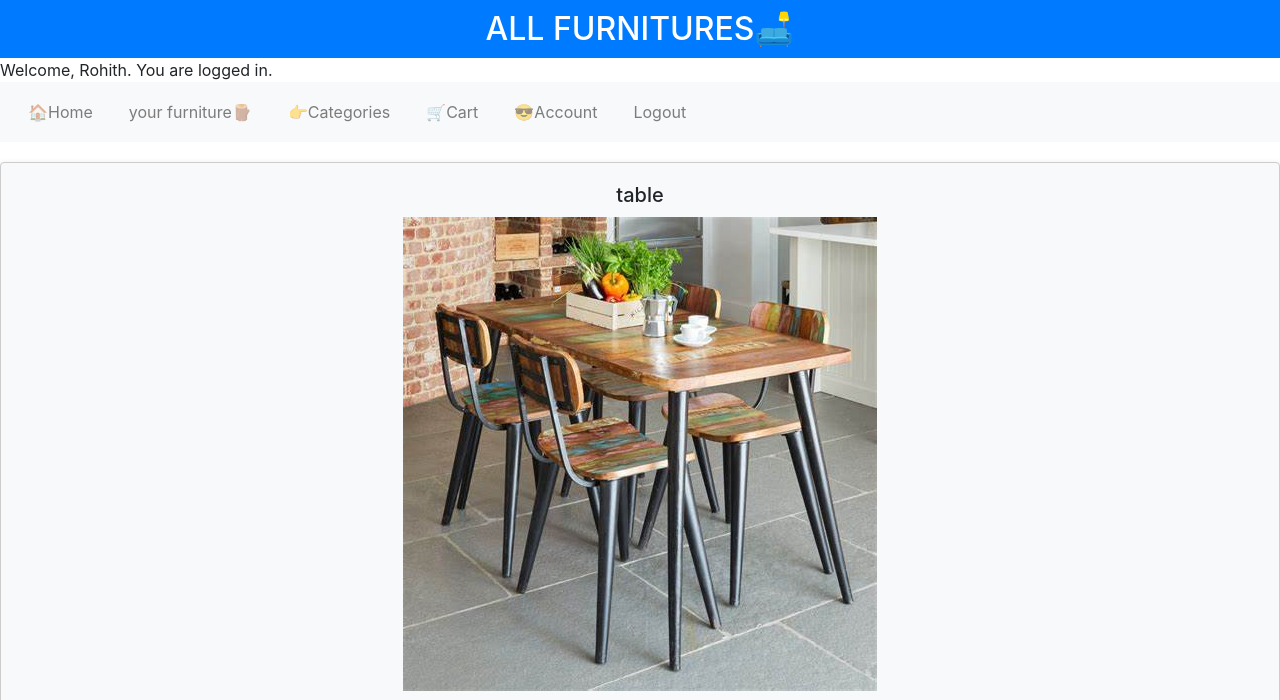
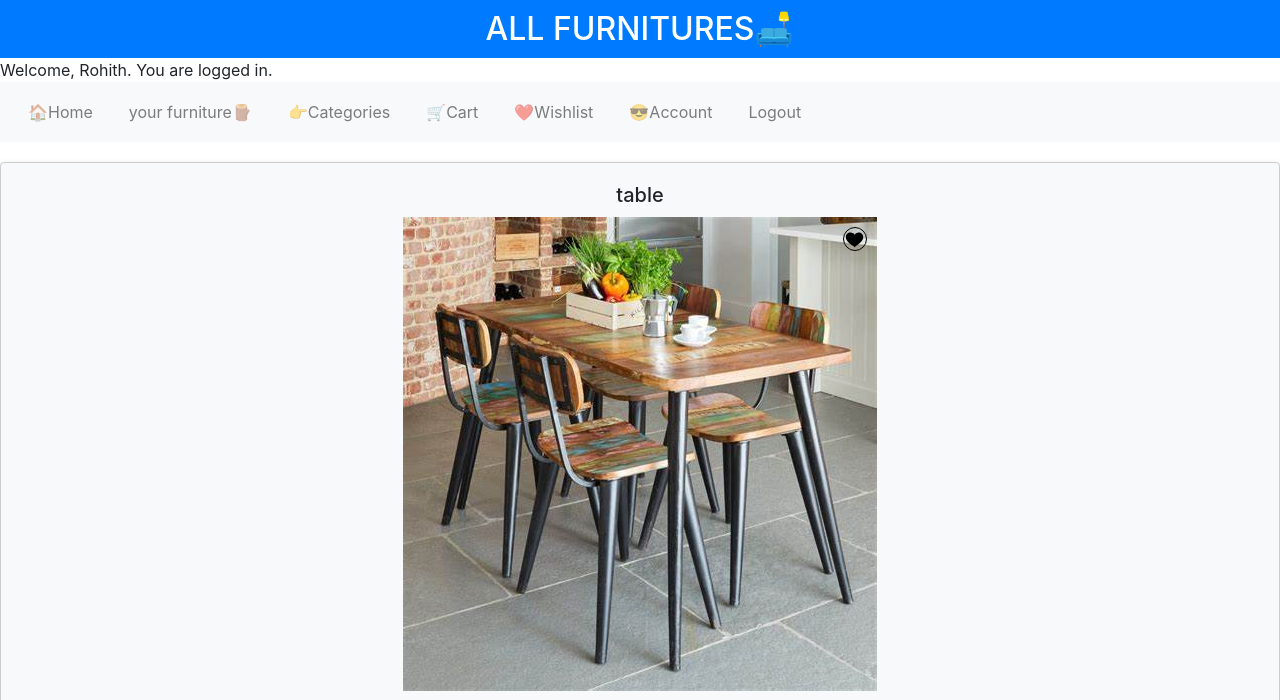
Before and after one commit to rohith22e5/materialsfound, a Django app: page /furniture/6 in a window 1280 px wide. Shown: the top 700 px of the page. Run offline with Django 4.2, Linux system fonts and the light colour scheme; a user stored in the database is signed in; data comes from the database, SQL or seed files in the repository; both versions use the stored data as it was after the commit; some libraries are stand-ins or nearby versions.

Commit message:
wishlist done

```diff
--- a/allfurnitures/models.py
+++ b/allfurnitures/models.py
@@ -3,7 +3,7 @@ from django.contrib.auth.models import AbstractUser
 # Create your models here.
 
 class User(AbstractUser):
-    pass
+    wishlist = models.ManyToManyField("Furniture", blank=True, related_name="wishlists")
 
 class Furniture(models.Model):
     name = models.CharField(max_length=64)
--- a/allfurnitures/static/allfurnitures/furniture.css
+++ b/allfurnitures/static/allfurnitures/furniture.css
@@ -183,4 +183,24 @@ h2 {
     background-color: #FF4500;
 }
 
+/* wishlist.css */
+/* Style the wishlist icon */
+#wishlist {
+    position: absolute;
+    top: 10px; /* Adjust the top position as needed */
+    right: 10px; /* Adjust the right position as needed */
+    z-index: 2; /* Ensure the icon is above the image */
+    width: 24px; /* Adjust the width of the icon */
+    height: 24px; /* Adjust the height of the icon */
+    cursor: pointer;
+    border-radius: 50%;
+    transition: background-color 0.3s;
+    border: black solid 1px;
+}
+
+/* Adjust the container's position to accommodate the icon */
+.image-container {
+    position: relative;
+}
+
 /* Add additional styles as needed for your specific design */
--- a/allfurnitures/static/allfurnitures/furniture.js
+++ b/allfurnitures/static/allfurnitures/furniture.js
@@ -96,6 +96,31 @@ document.addEventListener('DOMContentLoaded', function() {
         });
         };
     };
+    const wishlister=document.getElementById('wishlist');
+    wishlister.addEventListener('click', function() {
+        console.log('wishlist button clicked');
+
+        fetch('/wishlist', {
+            method: 'POST',
+            headers: {
+                "Content-Type": "application/json",
+                "X-CSRFToken": getCookie("csrftoken")
+            },
+            body: JSON.stringify({
+                id: element.dataset.id,
+            })
+        }).then(response => response.json()).then(result => {
+            console.log(result);
+            alert(result.message);
+            if (result.message === 'Added to wishlist') {
+                document.getElementById('wishlist').style.fill='red';
+            } else {
+                document.getElementById('wishlist').style.fill='black';
+            }
+        }).catch(error => {
+            console.log('Error:', error);
+        });
+    });
 });
 
 
--- a/allfurnitures/templates/allfurnitures/cart.html
+++ b/allfurnitures/templates/allfurnitures/cart.html
@@ -10,9 +10,9 @@
         <span>
             <img src="{{ cart.furniture.image.url }}" alt="{{ cart.furniture.name }}">
         </span>
-        <p>{{ cart.furniture.price }}</p>
-        <p>{{ cart.furniture.user }}</p>
-        <p>{{ cart.furniture.rating }}</p>
+        <p>Price: ₹{{ cart.furniture.price }}</p>
+        <p>Created by: {{ cart.furniture.user }}</p>
+        <p>Rating: {{ cart.furniture.rating }}</p>
         <a href="{% url 'furnituredetails' cart.furniture.id %}"  class="btn btn-primary" >View</a>
     </div>
     {% endfor %}
--- a/allfurnitures/templates/allfurnitures/furniture.html
+++ b/allfurnitures/templates/allfurnitures/furniture.html
@@ -3,8 +3,12 @@
 {% block body %}
     <div class="card" id="cards">
       <h3>{{ furniture.name }}</h3>
-        <span>
+        <span class="image-container">
             <img src="{{ furniture.image.url }}" alt="{{ furniture.name }}">
+            <svg xmlns="http://www.w3.org/2000/svg" width="100" height="100" viewBox="0 0 24 24" class="heart-svg" id="wishlist">
+                <path d="M12 21.35l-1.45-1.32C5.4 16.53 2 13.36 2 10c0-2.76 2.24-5 5-5 2.05 0 3.9.99 5 2.51C12.1 5.99 13.95 5 16 5c2.76 0 5 2.24 5 5 0 3.36-3.4 6.53-8.55 10.03L12 21.35z" fill="{{ color }}" />
+            </svg>
+
         </span>
         <p>Price: ₹{{ furniture.price }}/-</p>
         <p>Category: {{ furniture.category }}</p>
--- a/allfurnitures/templates/allfurnitures/layout.html
+++ b/allfurnitures/templates/allfurnitures/layout.html
@@ -22,6 +22,7 @@
             <li class="nav-item"><a class="nav-link" href="{% url 'yourfurniture' %}">your furniture🪵</a></li>
             <li class="nav-item"><a class="nav-link" href="{% url 'categories' %}">👉Categories</a></li>
             <li class="nav-item"><a class="nav-link" href="{% url 'Cart' %}">🛒Cart</a></li>
+            <li class="nav-item"><a class="nav-link" href="{% url 'wishlist' %}">❤️Wishlist</a></li>
             <li class="nav-item"><a class="nav-link" href="{% url 'Account' %}">😎Account</a></li>
             <li class="nav-item"><a  class="nav-link" href="{% url 'logout' %}" >Logout</a></li>
         </ul>
--- a/allfurnitures/urls.py
+++ b/allfurnitures/urls.py
@@ -14,4 +14,5 @@ urlpatterns=[
     path("furniture/<int:furniture_id>",views.furniture,name="furnituredetails"),
     path("categories/<str:category>",views.category,name="category"),
     path("Comment",views.comment,name="Comment"),
+    path("wishlist",views.wishlist,name="wishlist"),
 ]
--- a/allfurnitures/views.py
+++ b/allfurnitures/views.py
@@ -142,16 +142,19 @@ def furniture(request,furniture_id):
         paginator = Paginator(comments, 5)
         page_number = request.GET.get('page')
         comments = paginator.get_page(page_number)
+        furniture=Furniture.objects.get(id=furniture_id)
         if cart:
             return render(request, "allfurnitures/furniture.html",{
                 "furniture": Furniture.objects.get(id=furniture_id),
                 "change_button": "Remove from cart",
                 "comments": comments,
+                "color": "red" if furniture in request.user.wishlist.all() else "black"
             })
         else:
          return render(request, "allfurnitures/furniture.html",{
             "furniture": Furniture.objects.get(id=furniture_id),
-            "change_button": "Add to cart"
+            "change_button": "Add to cart",
+            "color": "red" if furniture in request.user.wishlist.all() else "black",
         })
     else:
         return HttpResponse("Method not allowed")
@@ -178,3 +181,24 @@ def comment(request):
         return JsonResponse({"message":"Comment added successfully"},status=201)
     else:
         return JsonResponse({"error":"POST request required."},status=400)
+
+@login_required
+def wishlist(request):
+    if request.method=="GET":
+        return render(request, "allfurnitures/wishlist.html",{
+            "wishlists": request.user.wishlist.all()
+        })
+    elif request.method=="POST":
+        data = json.loads(request.body)
+        furniture_id = data.get("id")
+        furniture = Furniture.objects.get(id=furniture_id)
+        existing_wishlist_item = request.user.wishlist.filter(id=furniture_id).first()
+        if existing_wishlist_item:
+    # Item already exists in the wishlist, so remove it
+            request.user.wishlist.remove(furniture)
+            return JsonResponse({"message": "Removed from wishlist"}, status=201)
+        # Item doesn't exist in the wishlist, so add it
+        request.user.wishlist.add(furniture)
+        return JsonResponse({"message": "Added to wishlist"}, status=201)
+    else:
+        return HttpResponse("Method not allowed")
```
Also changed, not shown: allfurnitures/templates/allfurnitures/wishlist.html (added, +20 -0 lines), allfurnitures/migrations/0007_user_wishlist.py (added), db.sqlite3.
